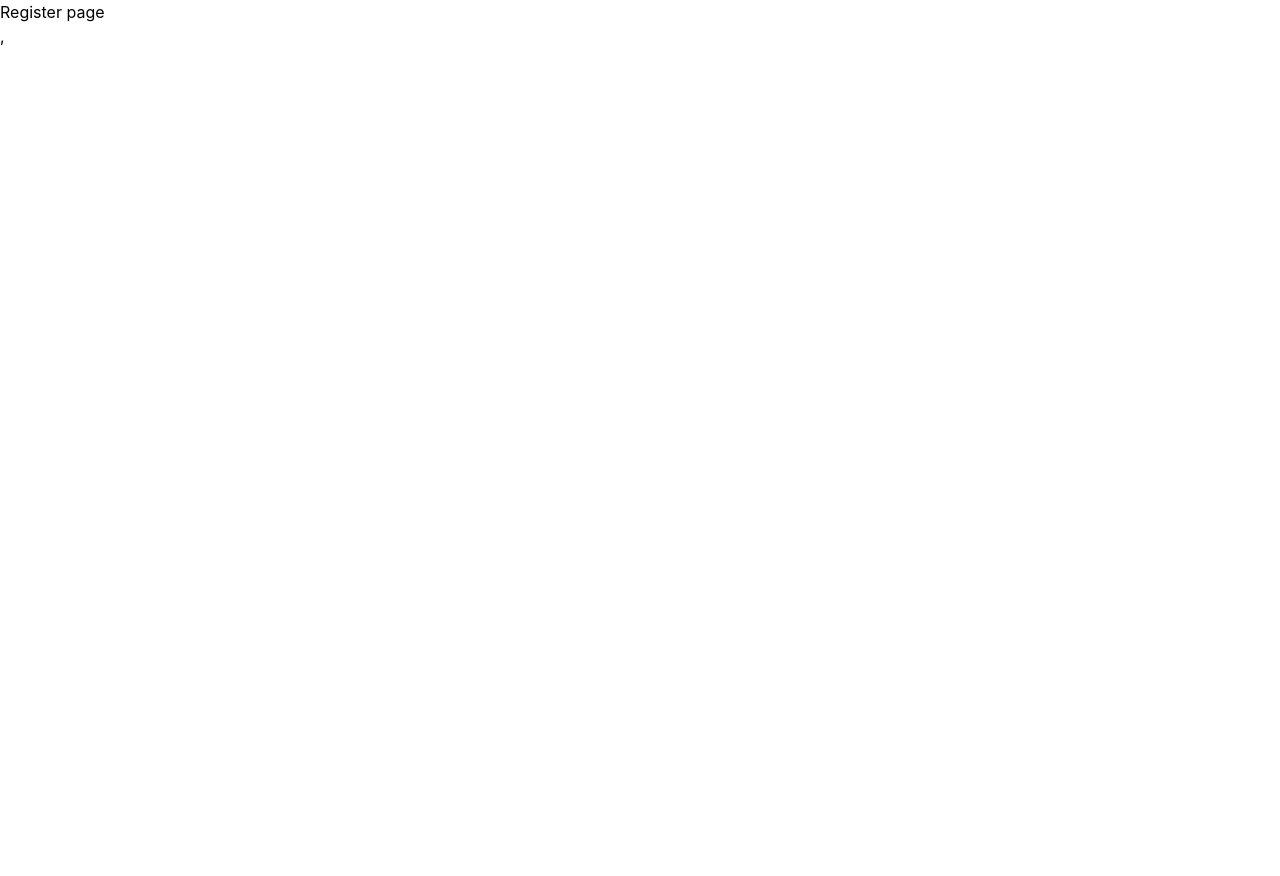
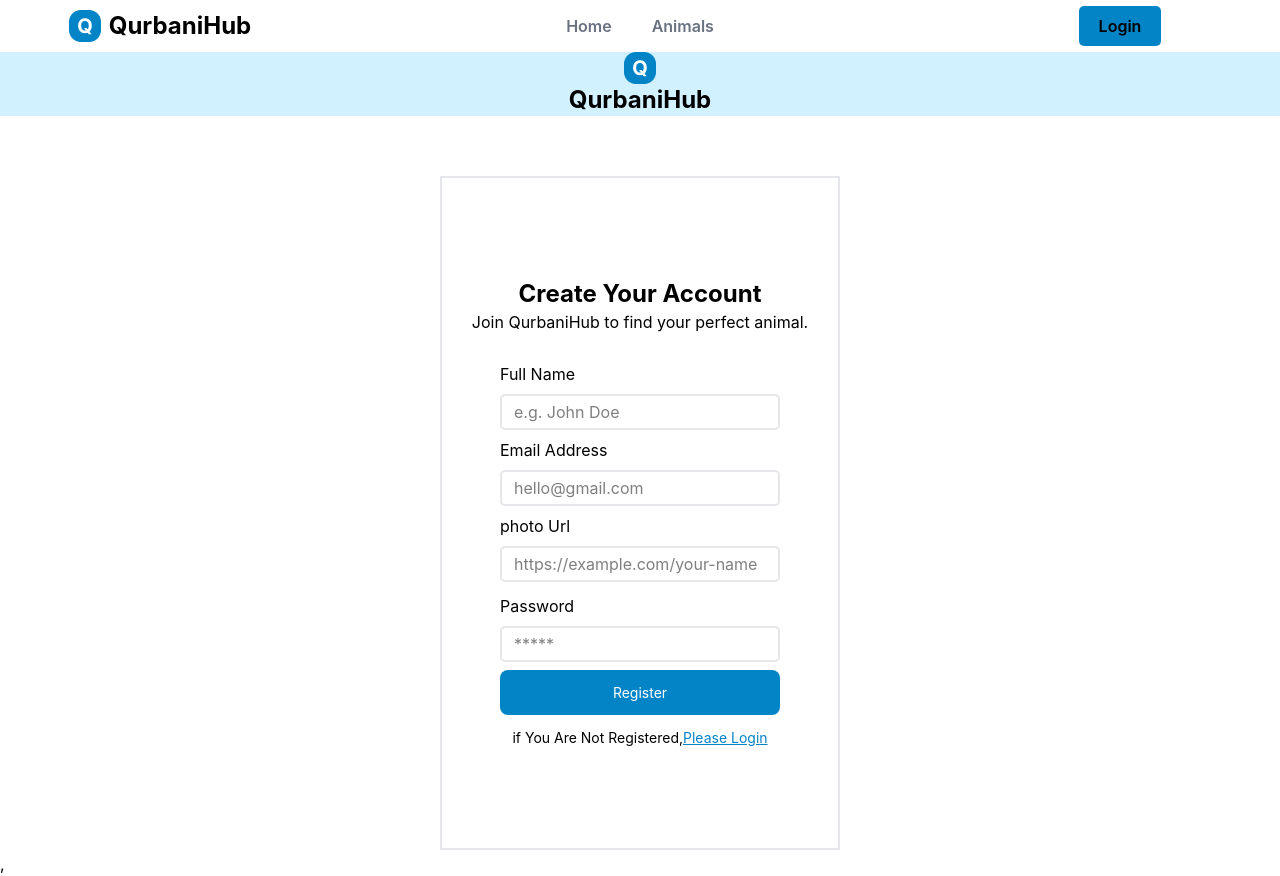
Before and after one commit to thesmahmud77/QurbaniHub, a React (Vite) app: page /register in a window 1280 px wide. Before the commit the page ends 800 px from the top, so only its background shows below. Built offline with nearby package versions, Linux system fonts and the light colour scheme; no server answers.

Commit message:
Auth Update

```diff
--- a/package.json
+++ b/package.json
@@ -11,10 +11,12 @@
   },
   "dependencies": {
     "@tailwindcss/vite": "^4.2.4",
+    "firebase": "^12.12.1",
     "react": "^19.2.5",
     "react-dom": "^19.2.5",
     "react-icons": "^5.6.0",
     "react-router": "^7.14.2",
+    "sweetalert2": "^11.26.24",
     "tailwindcss": "^4.2.4"
   },
   "devDependencies": {
--- a/src/Components/Navbar.jsx
+++ b/src/Components/Navbar.jsx
@@ -1,8 +1,31 @@
-import React from "react";
+import React, { use, useContext } from "react";
 import navpic from "../assets/logo.png";
-import { NavLink } from "react-router";
+import { Navigate, NavLink } from "react-router";
+import { AuthContext } from "../Provider/AuthContext";
+import Swal from "sweetalert2";
 
 const Navbar = () => {
+  const { user, logOut } = useContext(AuthContext);
+
+  const handleLogout = () => {
+    logOut()
+      .then((result) => {
+        const user = result.user;
+        console.log(user);
+        Swal.fire({
+          title: "Logout Successfully",
+          icon: "success",
+          draggable: true,
+        });
+      })
+      .catch((error) => {
+        const errorCode = error.code;
+        // const errorMessage = error.message;
+        // alert(errorCode, errorMessage);
+        SetError(errorCode);
+      });
+  };
+
   return (
     <div className=" grid grid-cols-12 items-center text-center">
       <div className="px-[50px] py-[10px] flexCenter gap-2 col-span-3">
@@ -32,18 +55,21 @@ const Navbar = () => {
         </NavLink>
       </div>
       <div className="col-span-3 flexCenter">
-        <NavLink
-          to={"/login"}
-          className={" font-semibold px-5 py-2 rounded-[5px]"}
-        >
-          Login
-        </NavLink>
-        <NavLink
-          to={"/register"}
-          className={" font-semibold px-5 py-2 rounded-[5px]"}
-        >
-          Register
-        </NavLink>
+        {user ? (
+          <button
+            className={" font-semibold px-5 py-2 rounded-[5px] bgPrimary"}
+            onClick={() => handleLogout()}
+          >
+            Logout
+          </button>
+        ) : (
+          <NavLink
+            to={"/login"}
+            className={" font-semibold px-5 py-2 rounded-[5px] bgPrimary"}
+          >
+            Login
+          </NavLink>
+        )}
       </div>
     </div>
   );
--- a/src/Pages/Animals/AnimalDetails.jsx
+++ b/src/Pages/Animals/AnimalDetails.jsx
@@ -8,7 +8,7 @@ import { MdLocationOn } from "react-icons/md";
 
 const AnimalDetails = () => {
   const { id } = useParams();
-  console.log(id);
+  // console.log(id);
   const { data, loader } = useLoaderAnimals();
   if (loader) {
     return <h1 className="text-center font-bold text-xl py-20">Loading...</h1>;
--- a/src/Pages/Auth/Login.jsx
+++ b/src/Pages/Auth/Login.jsx
@@ -1,9 +1,48 @@
-import React from "react";
+import React, { use } from "react";
 import MyContainer from "../../Custom-Hooks/MyContainer";
 import logo from "../../assets/logo.png";
-import { Link } from "react-router";
+import { Link, useLocation, useNavigate } from "react-router";
+import { AuthContext } from "../../Provider/AuthContext";
 
 export default function Login() {
+  const { signInWithGoogle, SetUser, signInUser } = use(AuthContext);
+  const location = useLocation();
+  const navigate = useNavigate();
+
+  const handleGoogleSignIn = () => {
+    signInWithGoogle()
+      .then((result) => {
+        const user = result.user;
+        console.log(user);
+        SetUser(result);
+        navigate(`${location.state ? location.state : "/"}`);
+      })
+      .catch((error) => {
+        const errorCode = error.code;
+        // const errorMessage = error.message;
+        // alert(errorCode, errorMessage);
+        SetError(errorCode);
+      });
+  };
+  const handleSignIn = (e) => {
+    e.preventDefault();
+    const email = e.target.email.value;
+    const password = e.target.password.value;
+    // console.log(email, password);
+    signInUser(email, password)
+      .then((result) => {
+        const user = result.user;
+        console.log(user);
+        SetUser(result);
+        navigate(`${location.state ? location.state : "/"}`);
+      })
+      .catch((error) => {
+        const errorCode = error.code;
+        // const errorMessage = error.message;
+        // alert(errorCode, errorMessage);
+        SetError(errorCode);
+      });
+  };
   return (
     <MyContainer>
       <div className="min-h-screen">
@@ -14,7 +53,7 @@ export default function Login() {
         <div className="w-100 border-2 border-gray-200 text-center mx-auto py-25 mt-15">
           <h1 className="text-2xl font-bold">Welcome back</h1>
           <p>Enter your credentials to access your account.</p>
-          <form action="">
+          <form onSubmit={handleSignIn}>
             <fieldset className="fieldset flex flex-col items-center justify-baseline mt-5">
               <div className="flex flex-col items-start justify-center mt-2">
                 <label className="label">Email Address</label>
@@ -28,20 +67,27 @@ export default function Login() {
               <div className="flex flex-col items-start justify-center mt-3">
                 <label className="label">Password</label>
                 <input
-                  name="email"
+                  name="password"
                   type="password"
                   className="input border-2 border-gray-200 px-3 py-1 w-70 rounded-[5px] mt-2"
                   placeholder="*****"
                 />
               </div>
 
-              <button className="btnPrimary py-2 w-70 mt-2">Login</button>
+              <button className="btnPrimary py-2 w-70 mt-2 cursor-pointer">
+                Login
+              </button>
             </fieldset>
           </form>
+          <button
+            onClick={handleGoogleSignIn}
+            className="btnPrimary py-2 w-70 mt-2 cursor-pointer"
+          >
+            Google SignIn
+          </button>
           <p className="text-[14px] mt-3">
             if You Are Not Registered,
             <Link to={"/register"} className="textPrimary underline">
-              {" "}
               Please Click Here{" "}
             </Link>
           </p>
--- a/src/Pages/Auth/Register.jsx
+++ b/src/Pages/Auth/Register.jsx
@@ -1,9 +1,109 @@
-import React from "react";
+import React, { use, useContext } from "react";
+import MyContainer from "../../Custom-Hooks/MyContainer";
+import { Link, Navigate } from "react-router";
+import logo from "../../assets/logo.png";
+import { AuthContext } from "../../Provider/AuthContext";
+import Swal from "sweetalert2";
 
 export default function Register() {
+  const { registerUser, SetUser } = useContext(AuthContext);
+  const handleRegister = (e) => {
+    e.preventDefault();
+    const email = e.target.email.value;
+    const password = e.target.password.value;
+    // console.log(email, password);
+    registerUser(email, password)
+      .then((result) => {
+        const user = result.user;
+        console.log(user);
+        SetUser(user);
+        Swal.fire({
+          title: "Register SuccessFully!",
+          icon: "success",
+          draggable: true,
+        });
+        Navigate("/login");
+      })
+      .catch((error) => {
+        const errorCode = error.code;
+        // const errorMessage = error.message;
+        // alert(errorCode, errorMessage);
+        Swal.fire({
+          icon: "error",
+          title: "Oops..",
+          text: "Something went wrong!",
+          footer: '<a href="#">Why do I have this issue?</a>',
+        });
+        SetError(errorCode);
+      });
+  };
   return (
-    <div>
-      <h1>Register page</h1>
-    </div>
+    <MyContainer>
+      <div className="min-h-screen">
+        <div className=" bgSecondary flexCenter flex-col">
+          <img src={logo} alt="" />
+          <h1 className="text-2xl font-bold">QurbaniHub</h1>
+        </div>
+        <div className="w-100 border-2 border-gray-200 text-center mx-auto py-25 mt-15">
+          <h1 className="text-2xl font-bold">Create Your Account</h1>
+          <p>Join QurbaniHub to find your perfect animal.</p>
+          <form onSubmit={handleRegister}>
+            <fieldset className="fieldset flex flex-col items-center justify-baseline mt-5">
+              <div className=" Name flex flex-col items-start justify-center mt-2">
+                <label className="label">Full Name</label>
+                <input
+                  name="name"
+                  type="text"
+                  className="input border-2 border-gray-200 px-3 py-1 w-70 rounded-[5px] mt-2"
+                  placeholder="e.g. John Doe"
+                />
+              </div>
+              <div className=" Email flex flex-col items-start justify-center mt-2">
+                <label className="label">Email Address</label>
+                <input
+                  name="email"
+                  type="email"
+                  className="input border-2 border-gray-200 px-3 py-1 w-70 rounded-[5px] mt-2"
+                  placeholder="hello@gmail.com  "
+                />
+              </div>
+              <div className=" Photo-Url flex flex-col items-start justify-center mt-2">
+                <label className="label">photo Url</label>
+                <input
+                  name="name"
+                  type="text"
+                  className="input border-2 border-gray-200 px-3 py-1 w-70 rounded-[5px] mt-2"
+                  placeholder="https://example.com/your-name"
+                />
+              </div>
+              <div className=" Password flex flex-col items-start justify-center mt-3">
+                <label className="label">Password</label>
+                <input
+                  name="password"
+                  type="password"
+                  className="input border-2 border-gray-200 px-3 py-1 w-70 rounded-[5px] mt-2 cursor-pointer"
+                  placeholder="*****"
+                />
+              </div>
+              <button
+                type="submit"
+                className="btnPrimary py-2 w-70 mt-2 cursor-pointer"
+              >
+                Register
+              </button>
+            </fieldset>
+          </form>
+          <p className="text-[14px] mt-3">
+            if You Are Not Registered,
+            <Link
+              to={"/login"}
+              className="textPrimary underline cursor-pointer"
+            >
+              Please Login
+            </Link>
+          </p>
+        </div>
+      </div>
+    </MyContainer>
   );
 }
--- /dev/null
+++ b/src/Provider/AuthContext.jsx
@@ -0,0 +1,3 @@
+import { createContext } from "react";
+
+export const AuthContext = createContext();
--- /dev/null
+++ b/src/Router/PrivateRoute.jsx
@@ -0,0 +1,20 @@
+import React, { useContext } from "react";
+import { AuthContext } from "../Provider/AuthContext";
+import { useLocation } from "react-router";
+
+const PrivateRoute = ({ children }) => {
+  const { user, loading } = useContext(AuthContext);
+  const location = useLocation();
+  //   const navigate = navigation();
+  //   console.log(location);
+
+  if (loading) {
+    return <h1>Loading...</h1>;
+  }
+  if (user && user?.email) {
+    return children;
+  }
+  return <navigation state={location.pathname} to={"/login"}></navigation>;
+};
+
+export default PrivateRoute;
--- a/src/Router/Router.jsx
+++ b/src/Router/Router.jsx
@@ -5,6 +5,7 @@ import Animals from "../Pages/Animals/Animals";
 import AnimalDetails from "../Pages/Animals/AnimalDetails";
 import Login from "../Pages/Auth/Login";
 import Register from "../Pages/Auth/Register";
+import PrivateRoute from "./PrivateRoute";
 
 export const router = createBrowserRouter([
   {
@@ -17,7 +18,11 @@ export const router = createBrowserRouter([
   },
   {
     path: "/animalsDetails/:id",
-    element: <AnimalDetails></AnimalDetails>,
+    element: (
+      <PrivateRoute>
+        <AnimalDetails></AnimalDetails>
+      </PrivateRoute>
+    ),
   },
   {
     path: "/login",
--- a/src/main.jsx
+++ b/src/main.jsx
@@ -3,9 +3,12 @@ import { createRoot } from "react-dom/client";
 import "./index.css";
 import { RouterProvider } from "react-router/dom";
 import { router } from "./Router/Router.jsx";
+import AuthProvider from "./Provider/AuthProvider.jsx";
 
 createRoot(document.getElementById("root")).render(
   <StrictMode>
-    <RouterProvider router={router} />,
+    <AuthProvider>
+      <RouterProvider router={router} />,
+    </AuthProvider>
   </StrictMode>,
 );
```
Also changed, not shown: src/Firebase/Firebase.config.js (added, +19 -0 lines), src/Provider/AuthProvider.jsx (added, +58 -0 lines), 1 other file (tests, documents, lock files or other folders).
